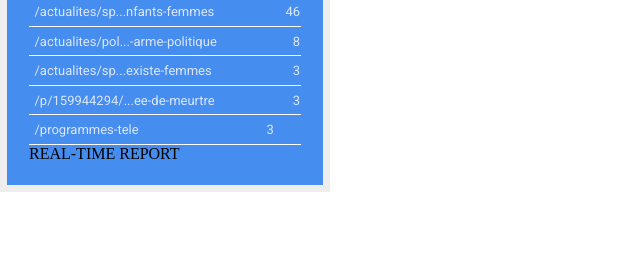
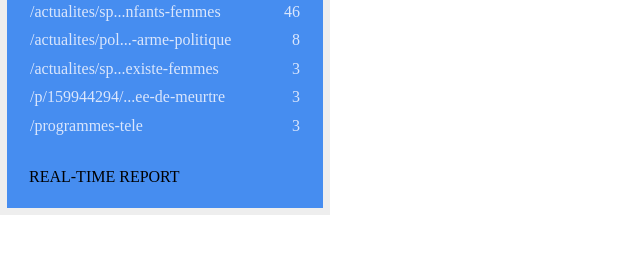
Before and after one commit to Steeeeeph/css-integration, a plain HTML site: page interface2/index.html in a window 1280 px wide. Shown: the part 304-558 px from the top of the page, without its empty margins (0-640 px from the left). Drawn offline with Linux system fonts and the light colour scheme.

Commit message:
Updating interface 2

```diff
--- a/interface2/index.html
+++ b/interface2/index.html
@@ -45,8 +45,12 @@
                 <td class="right">3</td>
             </tr>
             <tr>
-                <td class="last-row" class="left">/programmes-tele</td>
-                <td class="last-row"class="right">3</td>
+                <td class="left">/programmes-tele</td>
+                <td class="right">3</td>
+            </tr>
+            <tr>
+                <td class="left"></td>
+                <td class="right"></td>
             </tr>
         </table>
         <nav>
--- a/interface2/style.css
+++ b/interface2/style.css
@@ -77,7 +77,7 @@ tr th{
 tr td {
     height: 26.5px;
 }
-td {
+td .left .right {
     border-bottom: 1px solid white;
     border-collapse: collapse;
     font-family: 'Roboto', sans-serif;
@@ -85,10 +85,7 @@ td {
     font-size: 13px;
     text-indent: 4.5px;
 }
-tr.last-row {
-    border-bottom: none;
-    border-collapse: collapse;
-}
+
 .left {
     text-align: left;
 }
```
